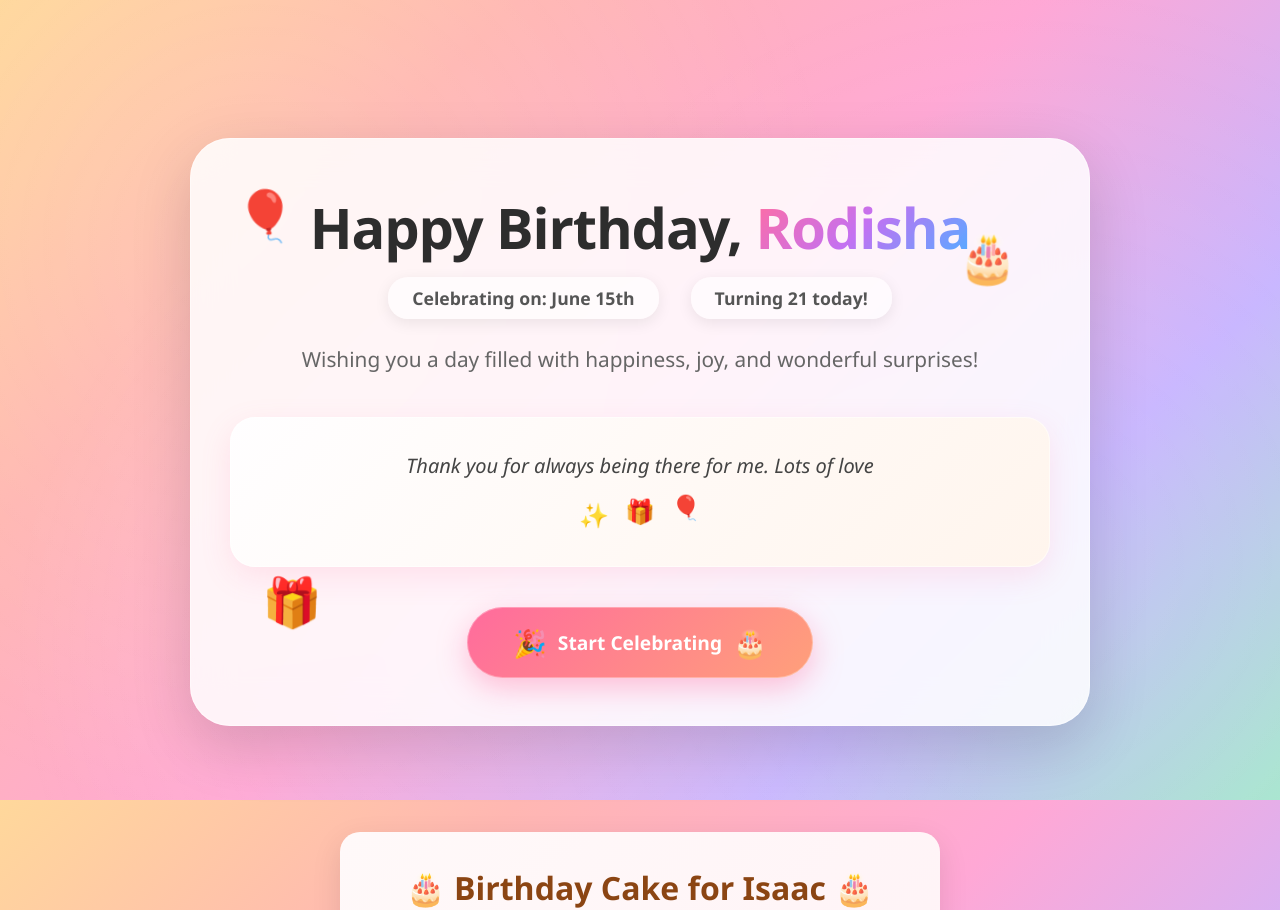
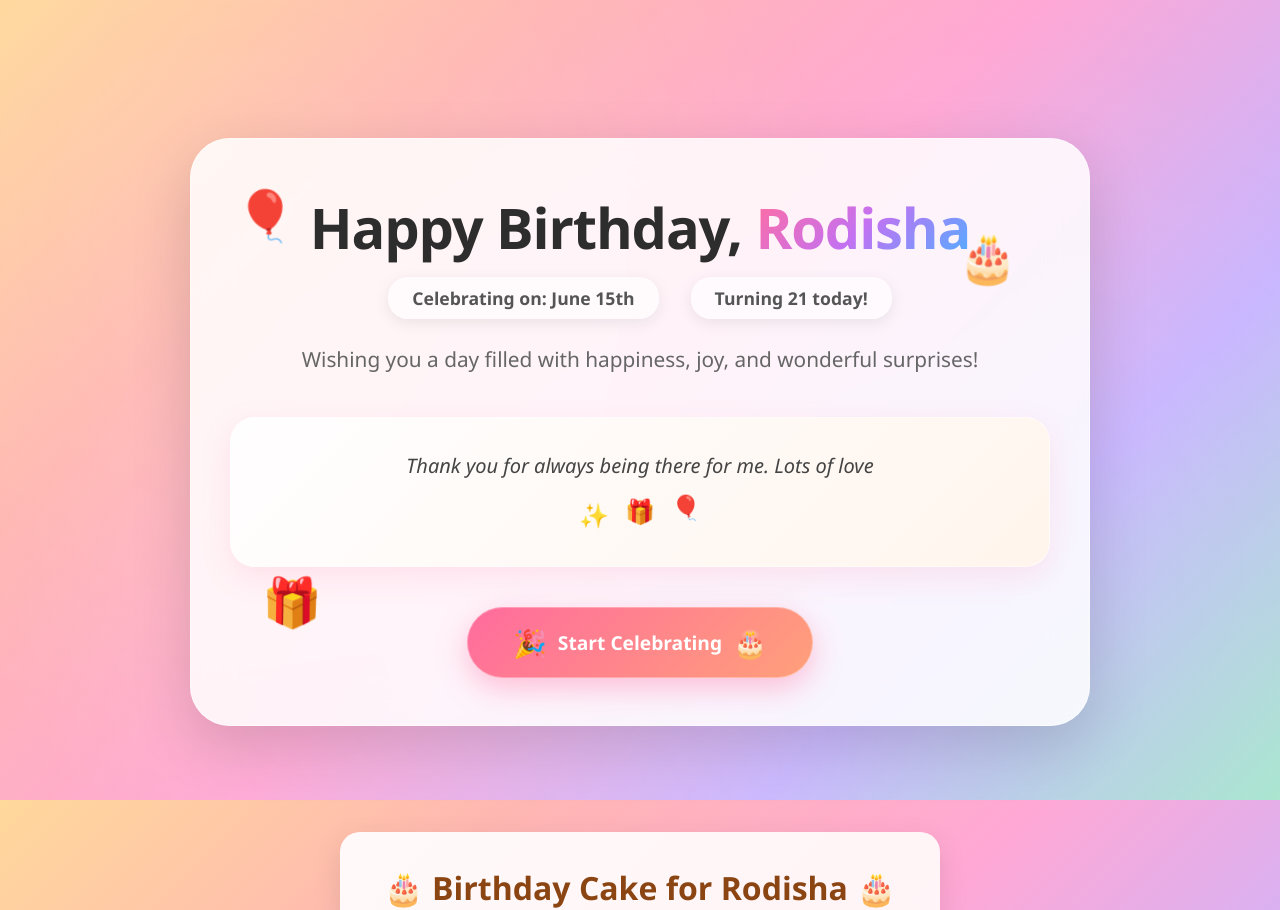
Before and after one commit to OakSoeZaw/Birthday-Cake, a React (Vite) app: page / in a window 1280 px wide. Shown: the top 910 px of the page. Built offline with nearby package versions, Linux system fonts and the light colour scheme.

Commit message:
more fixes

```diff
--- a/src/App.jsx
+++ b/src/App.jsx
@@ -4,8 +4,8 @@ import HeroSection from "./components/HeroSection";
 import CakeWithCandles from "./components/CakeWithCandles";
 
 function App() {
-  const [birthdayPerson] = useState("Isaac");
-  const [birthdayAge] = useState(22);
+  const [birthdayPerson] = useState("Rodisha");
+  const [birthdayAge] = useState(21);
   const [showConfetti, setShowConfetti] = useState(false);
 
   const handleTriggerConfetti = () => {
```
